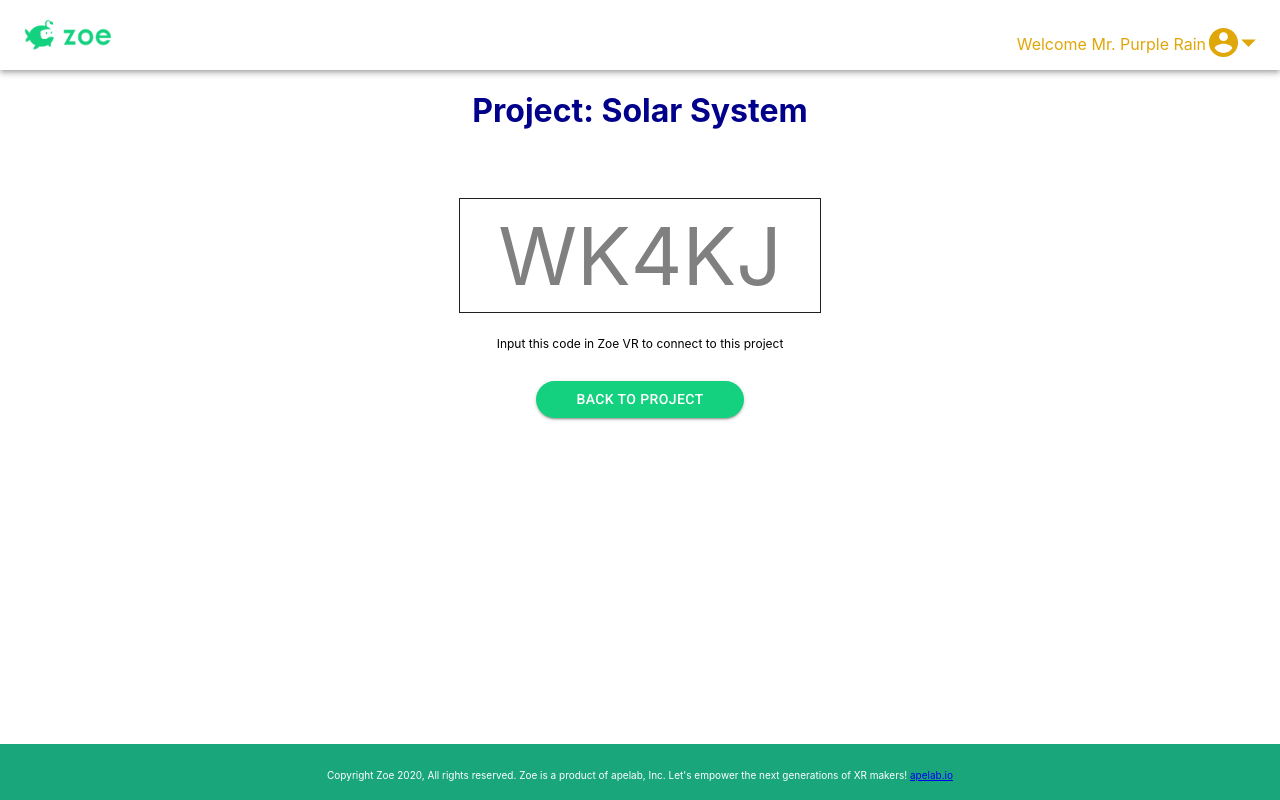
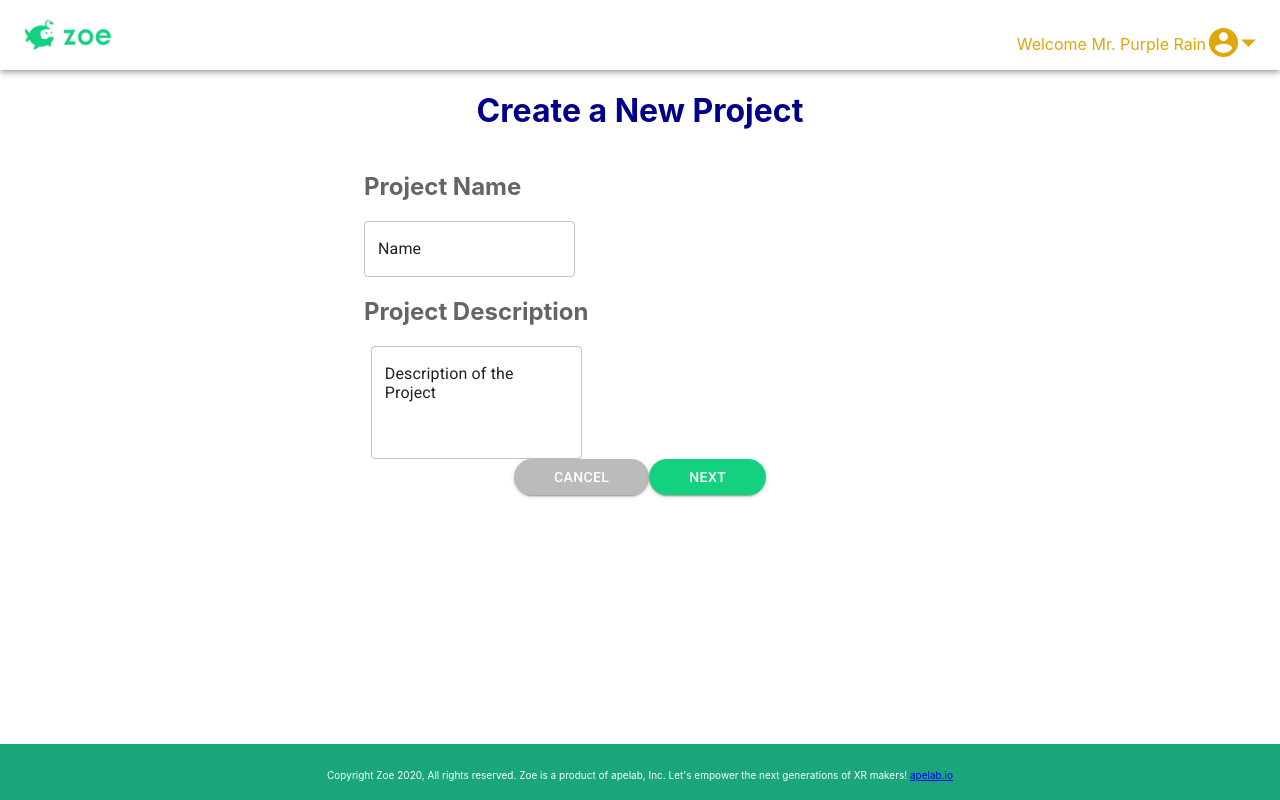
Before and after one commit to alexandramj92/Zoe-Web-App-For-Teachers, a React (Create React App) app: page / in a window 1280 px wide. Built offline with nearby package versions, Linux system fonts and the light colour scheme.

Commit message:
Add a new project component

```diff
--- a/src/App.js
+++ b/src/App.js
@@ -4,6 +4,7 @@ import './App.css';
 import Navbar from './components/Navbar';
 import CodeDisplay from './components/CodeDisplay';
 import Footer from './components/Footer';
+import CreateProject from './components/CreateProject';
 
 
 
@@ -11,7 +12,8 @@ function App() {
   return (
     <div>
      <Navbar />
-    <CodeDisplay />
+    {/* <CodeDisplay /> */}
+    <CreateProject/>
     <Footer />
     </div>
 
--- /dev/null
+++ b/src/components/CreateProject/index.js
@@ -0,0 +1,62 @@
+import React from 'react';
+import { makeStyles } from '@material-ui/core/styles';
+import { Container } from '@material-ui/core';
+import TextField from '@material-ui/core/TextField';
+import Button from '@material-ui/core/Button';
+import Box from '@material-ui/core/Box';
+
+require('./style.css');
+
+const useStyles = makeStyles(theme => ({
+    root: {
+      '& .MuiTextField-root': {
+        margin: theme.spacing(1),
+        width: 200,
+      },
+    },
+  }));
+
+export default function MultilineTextFields() {
+    const classes = useStyles();
+    const [value, setValue] = React.useState('Controlled');
+
+    const handleChange = event => {
+      setValue(event.target.value);
+    };
+  return (
+      <Container id="heading" maxWidth="sm">
+      <h1>Create a New Project</h1>
+      <Box display="flex" flexDirection="row" justifyContent="flex-start">
+        <div class="input">
+            <h2>Project Name</h2>
+            <TextField
+            id="outlined-static"
+            multiline
+            rows="1"
+            defaultValue="Name"
+            variant="outlined"
+            class="textField"
+            />
+        </div>
+      </Box>
+      <Box display="flex" flexDirection="row" justifyContent="flex-start">
+        <div class="input">
+            <h2>Project Description</h2>
+            <TextField
+            id="outlined-multiline-static"
+            multiline
+            rows="4"
+            defaultValue="Description of the Project"
+            variant="outlined"
+            class="textField"
+            />
+        </div>
+      </Box>
+    <Button variant="contained" id="cancel">Cancel</Button>
+    <Button variant="contained" id="next">Next</Button>
+
+      </Container>
+
+
+  );
+}
--- /dev/null
+++ b/src/components/CreateProject/style.css
@@ -0,0 +1,27 @@
+#heading {
+    text-align: center;
+}
+
+h1{
+    color: darkblue;
+}
+
+h2{
+    color: #656565;
+    text-align: left;
+}
+
+
+#cancel {
+    background-color: #BBBBBB!important;
+    color: white!important;
+    border-radius: 1.5em!important;
+    padding: 6px 40px!important;
+}
+
+#next {
+    background-color: #14d17f!important;
+    color: white!important;
+    border-radius: 1.5em!important;
+    padding: 6px 40px!important;
+}
```
